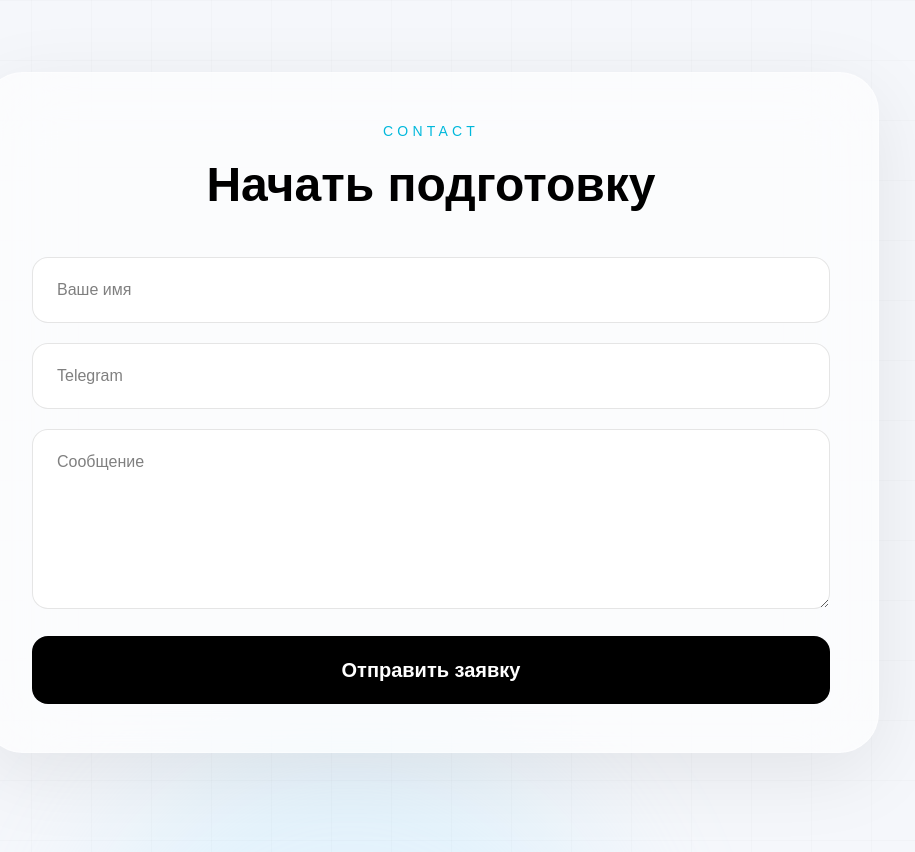
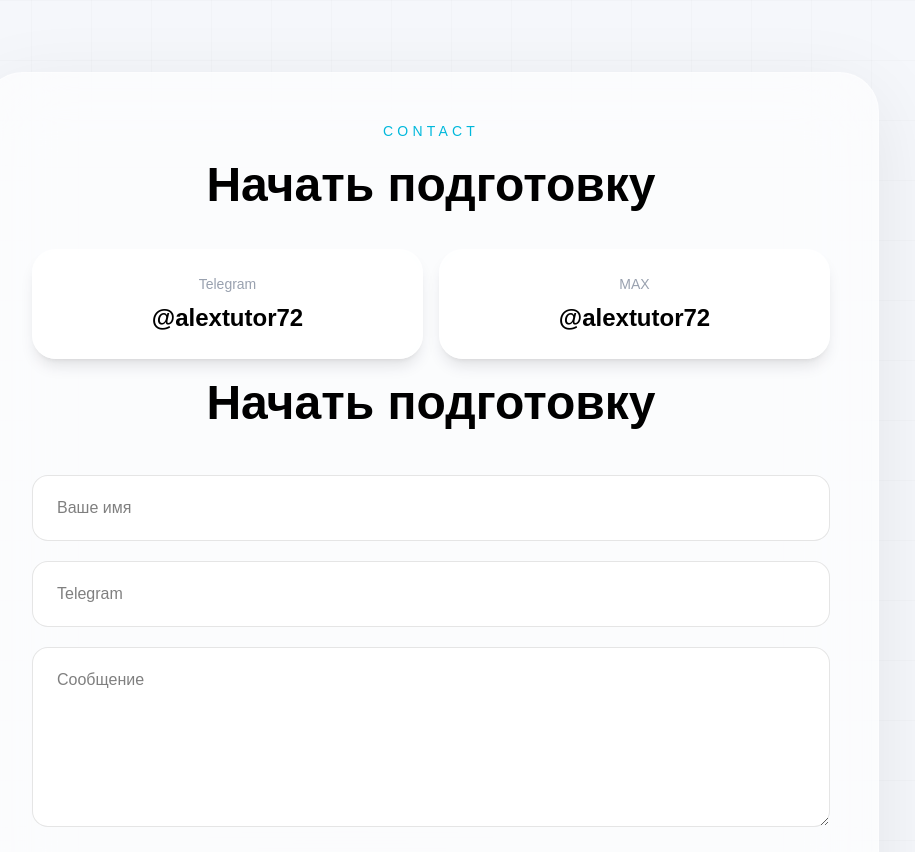
Before and after one commit to ZVShag/tutor-site, a Next.js app: page / in a window 1280 px wide. Shown: the part 3000-3852 px from the top of the page, without its empty margins (209-1124 px from the left). Built offline with nearby package versions, Linux system fonts and the light colour scheme.

Commit message:
new new  contact block

```diff
--- a/app/page.tsx
+++ b/app/page.tsx
@@ -505,9 +505,49 @@ export default function Home() {
 
           <div className="text-center">
 
-            <div className="text-sm font-medium tracking-[0.3em] text-cyan-500">
-              CONTACT
-            </div>
+            <div className="text-center">
+
+  <div className="text-sm font-medium tracking-[0.3em] text-cyan-500">
+    CONTACT
+  </div>
+
+  <h2 className="mt-5 text-5xl font-black">
+    Начать подготовку
+  </h2>
+
+  {/* CONTACT CARDS */}
+  <div className="mt-10 grid gap-4 md:grid-cols-2">
+
+    <a
+      href="https://t.me/alextutor72"
+      target="_blank"
+      className="rounded-3xl border border-white/40 bg-white/70 p-6 shadow-lg backdrop-blur-xl transition hover:-translate-y-1"
+    >
+      <div className="text-sm text-gray-400">
+        Telegram
+      </div>
+
+      <div className="mt-2 text-2xl font-black">
+        @alextutor72
+      </div>
+    </a>
+
+    <a
+      href="https://max.ru/u/f9LHodD0cOKhoQfyeVt27KMIawrLuMr0j2OgkYBrXB5aoRqvaLMwhclvI2o"
+      target="_blank"
+      className="rounded-3xl border border-white/40 bg-white/70 p-6 shadow-lg backdrop-blur-xl transition hover:-translate-y-1"
+    >
+      <div className="text-sm text-gray-400">
+        MAX
+      </div>
+
+      <div className="mt-2 text-2xl font-black">
+        @alextutor72
+      </div>
+    </a>
+
+  </div>
+</div>
 
             <h2 className="mt-5 text-5xl font-black">
               Начать подготовку
```
